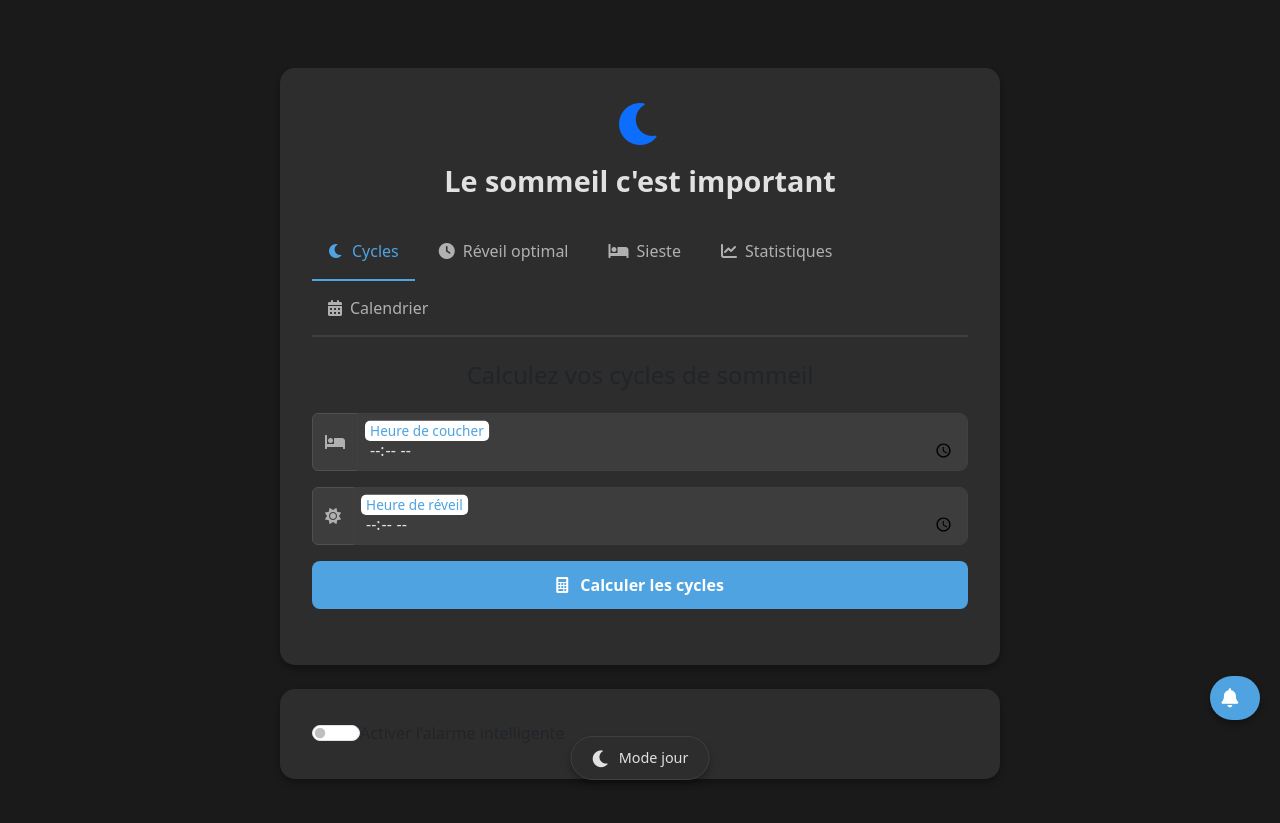
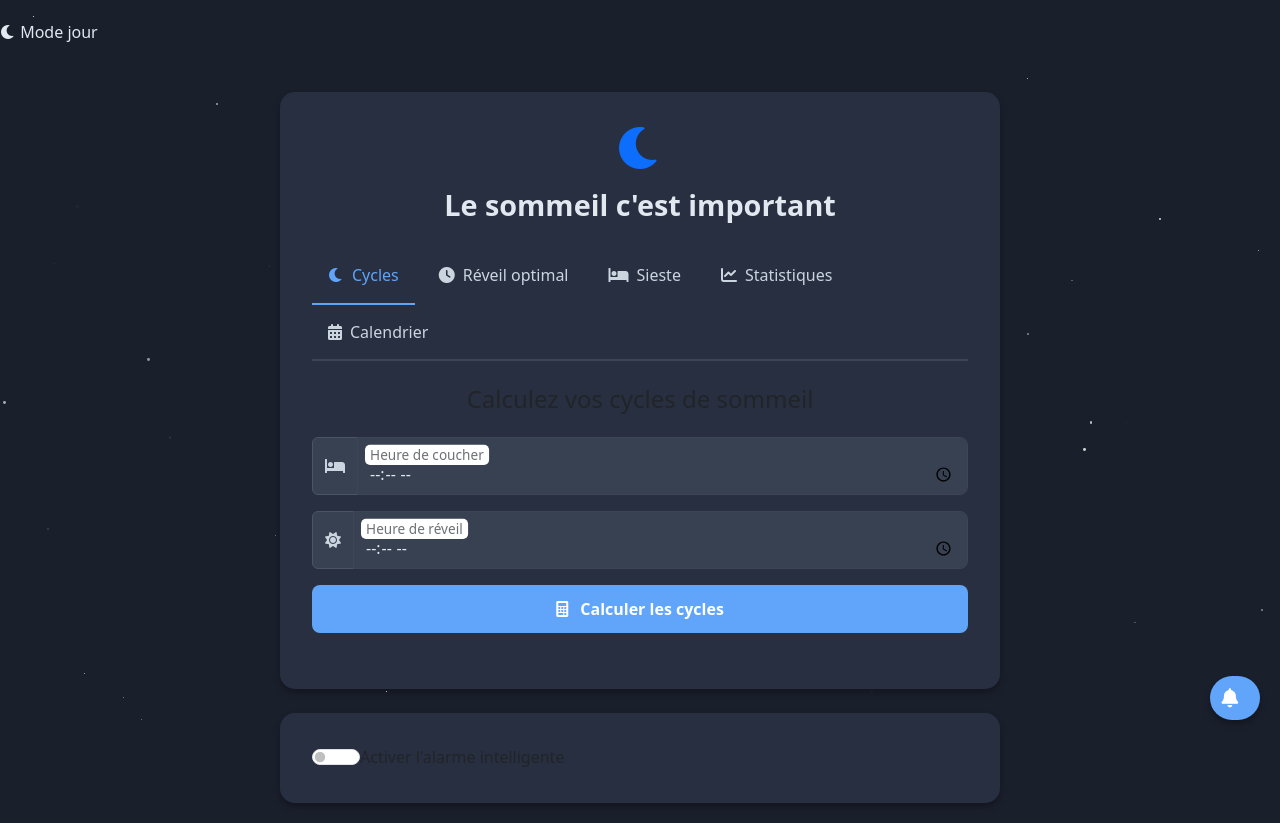
Before and after one commit to IHO269/App_sommeil, a website: page index.html in a window 1280 px wide. Both pictures are taken after a click on the element "Mode nuit". Before the commit the page ends 800 px from the top, so only its background shows below. Drawn offline with nearby package versions, Linux system fonts and the light colour scheme.

Commit message:
Amélioration du mode nuit avec nouvelle palette de couleurs et animations

```diff
--- a/script.js
+++ b/script.js
@@ -63,6 +63,10 @@ function initializeApp() {
 
     // Écouteur d'événement pour le changement de thème
     document.getElementById('themeSwitch').addEventListener('click', toggleTheme);
+
+    // Création des éléments décoratifs
+    createStars();
+    createClouds();
 }
 
 // Fonction d'initialisation du thème
@@ -77,9 +81,18 @@ function toggleTheme() {
     const currentTheme = document.documentElement.getAttribute('data-theme');
     const newTheme = currentTheme === THEMES.LIGHT ? THEMES.DARK : THEMES.LIGHT;
 
+    // Ajouter la classe d'animation
+    document.body.classList.add('theme-transition');
+
+    // Changer le thème
     document.documentElement.setAttribute('data-theme', newTheme);
     localStorage.setItem(THEME_KEY, newTheme);
     updateThemeIcon(newTheme);
+
+    // Retirer la classe d'animation après la transition
+    setTimeout(() => {
+        document.body.classList.remove('theme-transition');
+    }, 500);
 }
 
 // Mise à jour de l'icône du thème
@@ -573,3 +586,42 @@ async function handleNotificationClick() {
         button.classList.remove('expanded');
     }, 3000);
 }
+
+// Fonction pour créer les étoiles
+function createStars() {
+    const starsContainer = document.createElement('div');
+    starsContainer.className = 'stars';
+
+    for (let i = 0; i < 50; i++) {
+        const star = document.createElement('div');
+        star.className = 'star';
+        star.style.left = `${Math.random() * 100}%`;
+        star.style.top = `${Math.random() * 100}%`;
+        star.style.width = `${Math.random() * 3}px`;
+        star.style.height = star.style.width;
+        star.style.setProperty('--twinkle-duration', `${2 + Math.random() * 3}s`);
+        star.style.setProperty('--star-opacity', `${0.5 + Math.random() * 0.5}`);
+        starsContainer.appendChild(star);
+    }
+
+    document.body.appendChild(starsContainer);
+}
+
+// Fonction pour créer les nuages
+function createClouds() {
+    const cloudsContainer = document.createElement('div');
+    cloudsContainer.className = 'clouds';
+
+    for (let i = 0; i < 5; i++) {
+        const cloud = document.createElement('div');
+        cloud.className = 'cloud';
+        cloud.style.left = `${Math.random() * 100}%`;
+        cloud.style.top = `${Math.random() * 50}%`;
+        cloud.style.width = `${100 + Math.random() * 100}px`;
+        cloud.style.height = `${50 + Math.random() * 30}px`;
+        cloud.style.setProperty('--float-duration', `${10 + Math.random() * 10}s`);
+        cloudsContainer.appendChild(cloud);
+    }
+
+    document.body.appendChild(cloudsContainer);
+}
--- a/styles.css
+++ b/styles.css
@@ -1,3 +1,127 @@
+/* Thème clair (par défaut) */
+:root {
+    --background-color: #f0f2f5;
+    --card-background: #ffffff;
+    --text-color: #2c3e50;
+    --text-secondary: #6c757d;
+    --border-color: #e1e4e8;
+    --primary-color: #3498db;
+    --primary-hover: #2980b9;
+    --card-shadow: 0 4px 6px rgba(0, 0, 0, 0.1);
+    --input-background: #ffffff;
+    --input-border: #ced4da;
+    --input-text: #2c3e50;
+    --tab-active-border: #3498db;
+    --tab-hover-bg: #f8f9fa;
+}
+
+/* Thème sombre */
+[data-theme="dark"] {
+    --background-color: #1a1f2c;
+    --card-background: #2a3142;
+    --text-color: #e2e8f0;
+    --text-secondary: #cbd5e0;
+    --border-color: #3d4557;
+    --primary-color: #60a5fa;
+    --primary-hover: #3b82f6;
+    --card-shadow: 0 4px 6px rgba(0, 0, 0, 0.3);
+    --input-background: #374151;
+    --input-border: #4b5563;
+    --input-text: #e2e8f0;
+    --tab-active-border: #60a5fa;
+    --tab-hover-bg: #374151;
+}
+
+/* Animation de transition entre les thèmes */
+body {
+    transition: background-color 0.5s ease, color 0.5s ease;
+}
+
+.card {
+    transition: background-color 0.5s ease, box-shadow 0.5s ease;
+}
+
+/* Étoiles pour le mode nuit */
+.stars {
+    display: none;
+    position: fixed;
+    top: 0;
+    left: 0;
+    width: 100%;
+    height: 100%;
+    pointer-events: none;
+    z-index: 0;
+}
+
+[data-theme="dark"] .stars {
+    display: block;
+}
+
+.star {
+    position: absolute;
+    background: white;
+    border-radius: 50%;
+    animation: twinkle var(--twinkle-duration) ease-in-out infinite;
+    opacity: 0;
+}
+
+@keyframes twinkle {
+    0%, 100% { opacity: 0; }
+    50% { opacity: var(--star-opacity); }
+}
+
+/* Nuages pour le mode jour */
+.clouds {
+    display: block;
+    position: fixed;
+    top: 0;
+    left: 0;
+    width: 100%;
+    height: 100%;
+    pointer-events: none;
+    z-index: 0;
+}
+
+[data-theme="dark"] .clouds {
+    display: none;
+}
+
+.cloud {
+    position: absolute;
+    background: white;
+    border-radius: 20px;
+    opacity: 0.1;
+    animation: float var(--float-duration) ease-in-out infinite;
+}
+
+@keyframes float {
+    0%, 100% { transform: translateY(0); }
+    50% { transform: translateY(-20px); }
+}
+
+/* Conteneur principal avec z-index pour passer au-dessus des décorations */
+.container {
+    position: relative;
+    z-index: 1;
+}
+
+/* Amélioration des cartes en mode nuit */
+[data-theme="dark"] .card {
+    backdrop-filter: blur(10px);
+    background-color: rgba(42, 49, 66, 0.95);
+}
+
+/* Animation de transition du thème */
+@keyframes theme-transition {
+    0% { transform: scale(1); opacity: 1; }
+    50% { transform: scale(0.95); opacity: 0.8; }
+    100% { transform: scale(1); opacity: 1; }
+}
+
+.theme-transition {
+    animation: theme-transition 0.5s ease;
+}
+
 body {
     background-color: var(--background-color);
     min-height: 100vh;
@@ -374,87 +498,3 @@ h1 {
         margin-bottom: 1rem;
     }
 }
-
-/* Thème clair (par défaut) */
-:root {
-    --background-color: #f0f2f5;
-    --card-background: #ffffff;
-    --text-color: #2c3e50;
-    --text-secondary: #6c757d;
-    --border-color: #e1e4e8;
-    --primary-color: #3498db;
-    --primary-hover: #2980b9;
-    --card-shadow: 0 4px 6px rgba(0, 0, 0, 0.1);
-    --input-background: #ffffff;
-    --input-border: #ced4da;
-    --input-text: #2c3e50;
-    --tab-active-border: #3498db;
-    --tab-hover-bg: #f8f9fa;
-}
-
-/* Thème sombre */
-[data-theme="dark"] {
-    --background-color: #1a1a1a;
-    --card-background: #2d2d2d;
-    --text-color: #e1e1e1;
-    --text-secondary: #b0b0b0;
-    --border-color: #404040;
-    --primary-color: #4fa3e0;
-    --primary-hover: #3498db;
-    --card-shadow: 0 4px 6px rgba(0, 0, 0, 0.3);
-    --input-background: #3d3d3d;
-    --input-border: #505050;
-    --input-text: #e1e1e1;
-    --tab-active-border: #4fa3e0;
-    --tab-hover-bg: #383838;
-}
-
-/* Style du switch thème */
-.theme-switch {
-    position: fixed;
-    bottom: 20px;
-    left: 50%;
-    transform: translateX(-50%);
-    z-index: 1000;
-    background-color: var(--card-background);
-    border-radius: 50px;
-    padding: 10px 20px;
-    box-shadow: var(--card-shadow);
-    cursor: pointer;
-    display: flex;
-    align-items: center;
-    justify-content: center;
-    border: 1px solid var(--border-color);
-    transition: all 0.3s ease;
-}
-
-.theme-switch:hover {
-    transform: translateX(-50%) translateY(-2px);
-    box-shadow: 0 6px 12px rgba(0, 0, 0, 0.15);
-}
-
-.theme-switch i {
-    color: var(--text-color);
-    font-size: 1.2rem;
-    margin-right: 8px;
-}
-
-.theme-switch span {
-    color: var(--text-color);
-    font-size: 0.9rem;
-    font-weight: 500;
-}
-
-[data-theme="dark"] .form-floating label {
-    color: var(--text-secondary);
-}
-
-[data-theme="dark"] .form-floating > .form-control:focus ~ label,
-[data-theme="dark"] .form-floating > .form-control:not(:placeholder-shown) ~ label {
-    color: var(--primary-color);
-}
-
-[data-theme="dark"] .card {
-    background-color: var(--card-background);
-    border-color: var(--border-color);
-}
```
